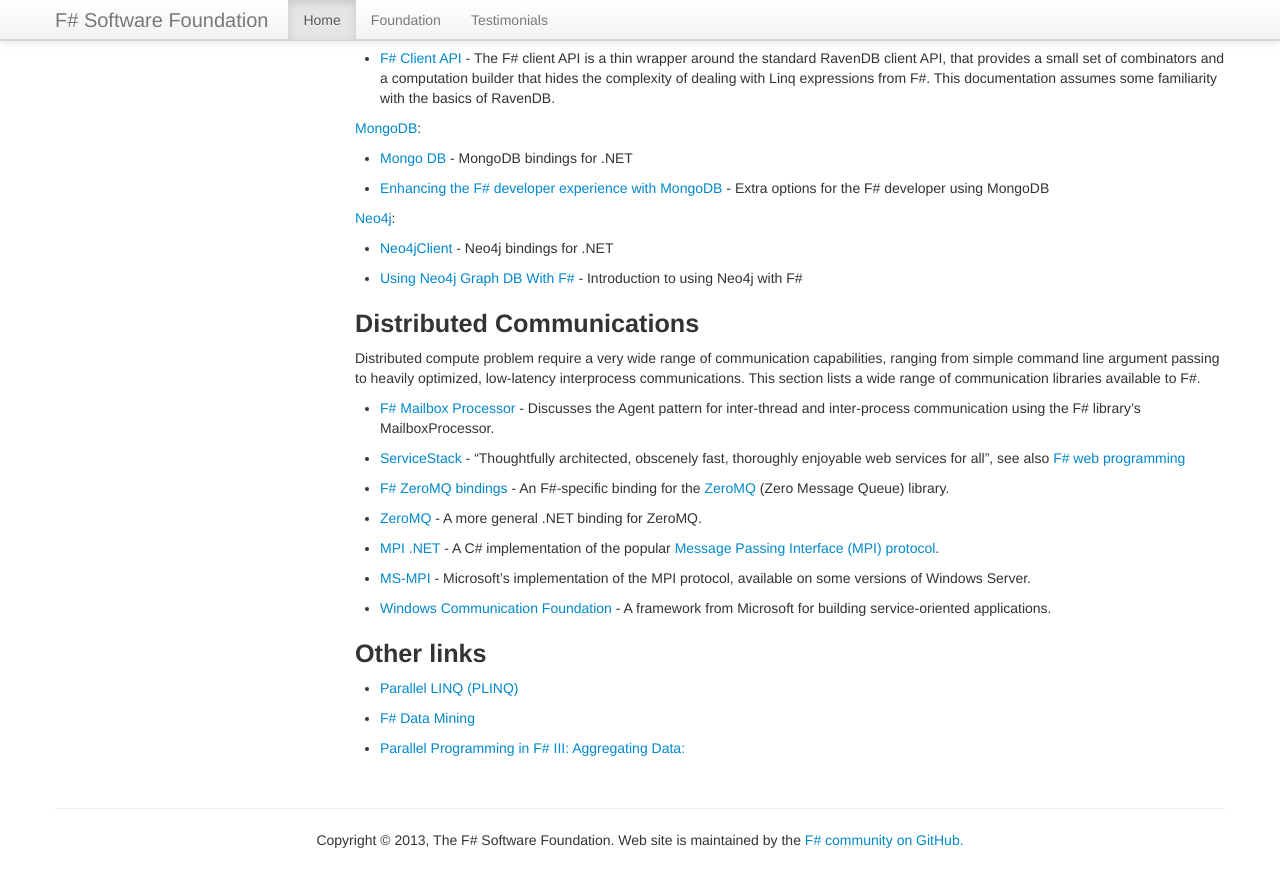
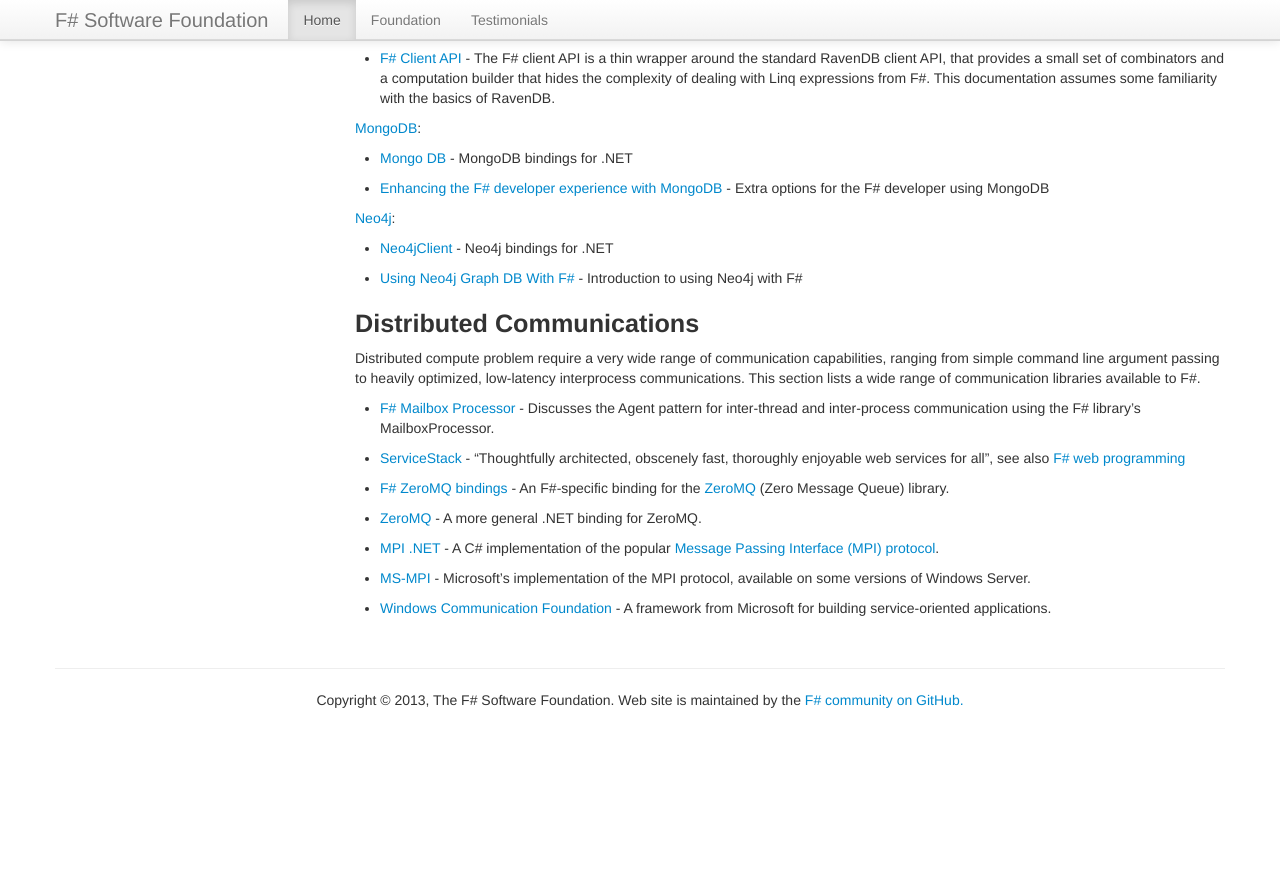
Before and after one commit to fsharp/fsharp.org, a Jekyll site: the page built from cloud/index.md, in a window 1280 px wide and 900 px high, scrolled down 1540 px. Shown: the top 887 px of the window. Built offline with Jekyll 4.4.1, drawn with Linux system fonts in a browser that asks for light colours; nearby versions of some CDN libraries; some web fonts are replaced; comment, search, counter and statistics services are not loaded; after the commit the page ends 2300 px from its top, so only the background shows below that.

Commit message:
Update index.md

```diff
--- a/cloud/index.md
+++ b/cloud/index.md
@@ -105,10 +105,3 @@
  * [MPI .NET](http://osl.iu.edu/research/mpi.net/) - A C# implementation of the popular [Message Passing Interface (MPI) protocol](http://en.wikipedia.org/wiki/Message_Passing_Interface).
  * [MS-MPI](http://msdn.microsoft.com/en-us/library/bb524831.aspx) - Microsoft's implementation of the MPI protocol, available on some versions of Windows Server.
  * [Windows Communication Foundation](http://msdn.microsoft.com/en-us/library/dd456779.aspx) - A framework from Microsoft for building service-oriented applications.
-
-
-## Other links
-
- * [Parallel LINQ (PLINQ)](http://msdn.microsoft.com/en-us/library/dd460688.aspx)
- * [F# Data Mining](http://fdatamining.blogspot.com/2010/05/why-f-is-language-for-data-mining.html)
- * [Parallel Programming in F# III: Aggregating Data:](http://tomasp.net/blog/fsharp-parallel-aggregate.aspx)
```
